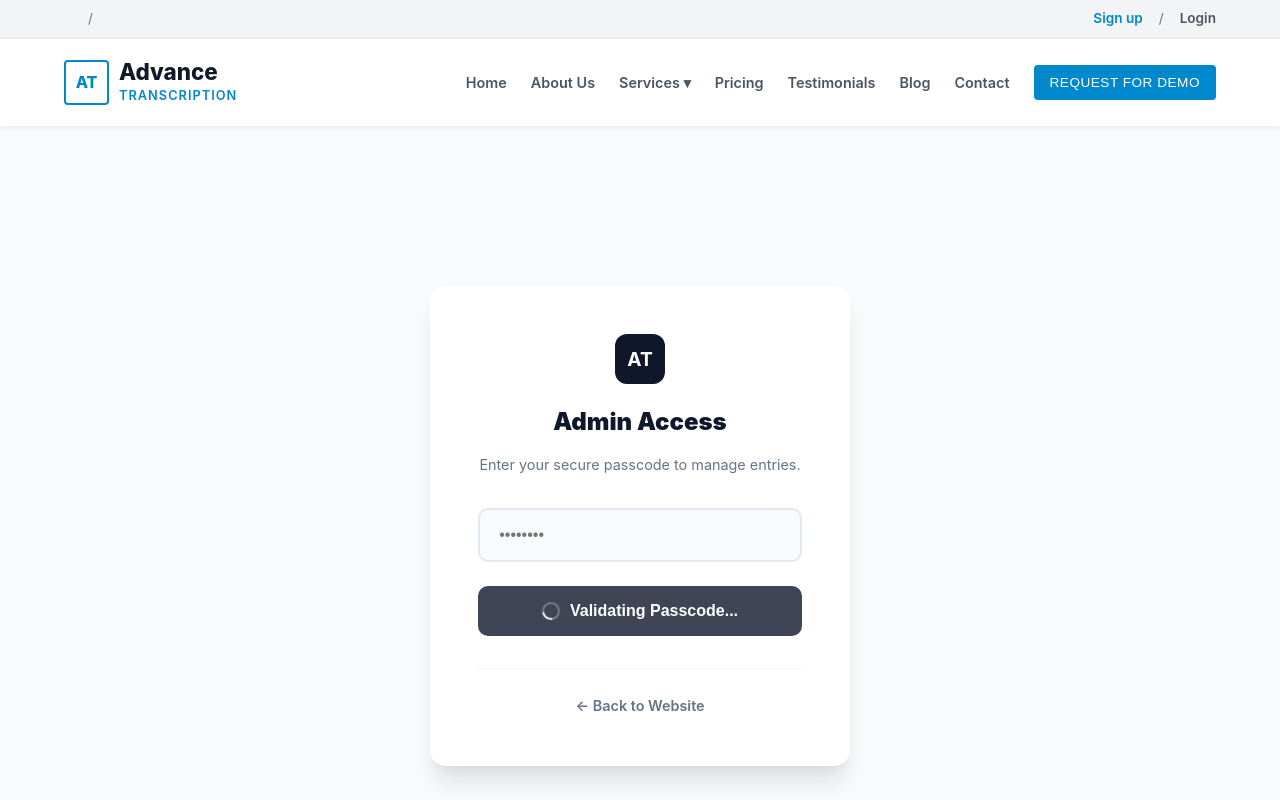
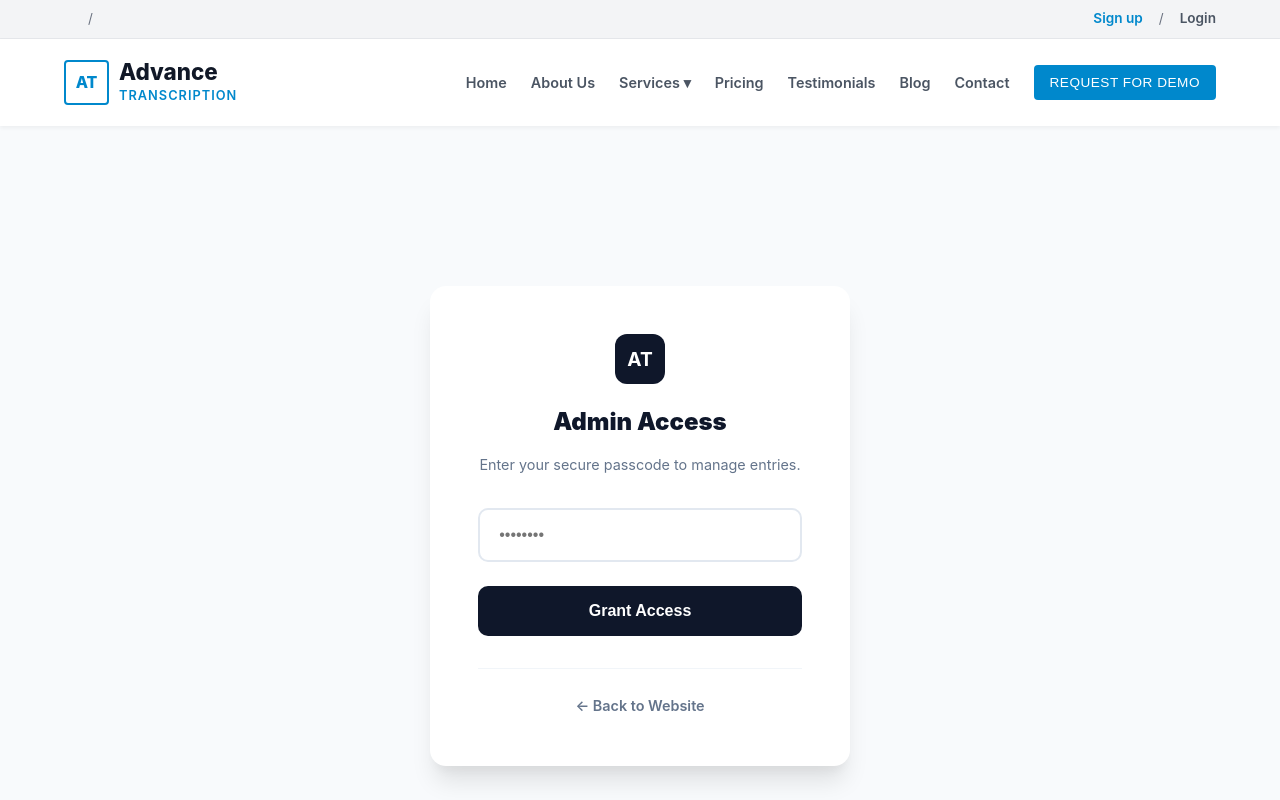
Before and after one commit to puneetkushwaha/Advance-Transcription, a Next.js app: page /admin in a window 1280 px wide. Shown: the top 800 px of the page. Built offline with nearby package versions, Linux system fonts and the light colour scheme.

Commit message:
Fix: Removed infinite initial spinner on admin login

```diff
--- a/src/app/admin/page.js
+++ b/src/app/admin/page.js
@@ -7,7 +7,7 @@ export default function AdminDashboard() {
   const [isAuthenticated, setIsAuthenticated] = useState(false);
   const [passcode, setPasscode] = useState('');
   const [data, setData] = useState({ contacts: [], demo_requests: [], signups: [] });
-  const [loading, setLoading] = useState(true);
+  const [loading, setLoading] = useState(false);
   const [activeTab, setActiveTab] = useState('demo_requests');
 
   const handleLogin = async (e) => {
```
